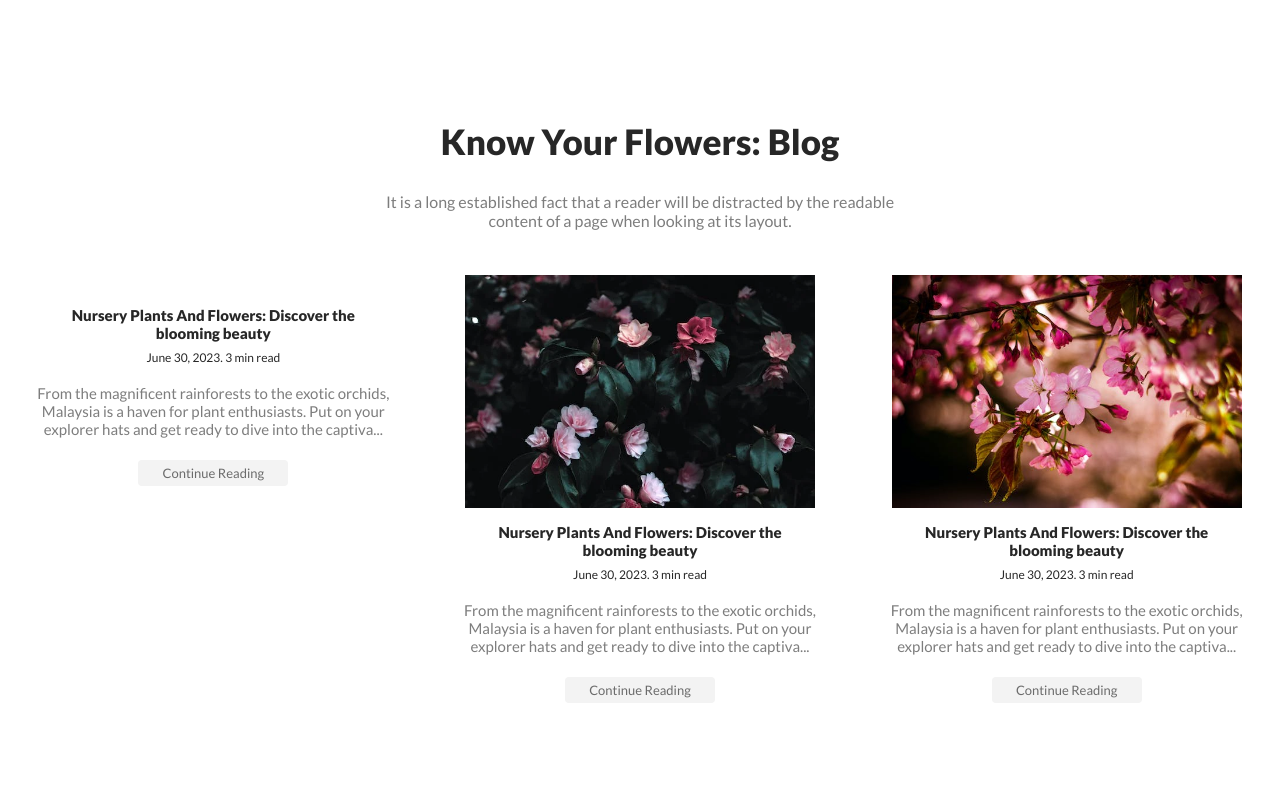
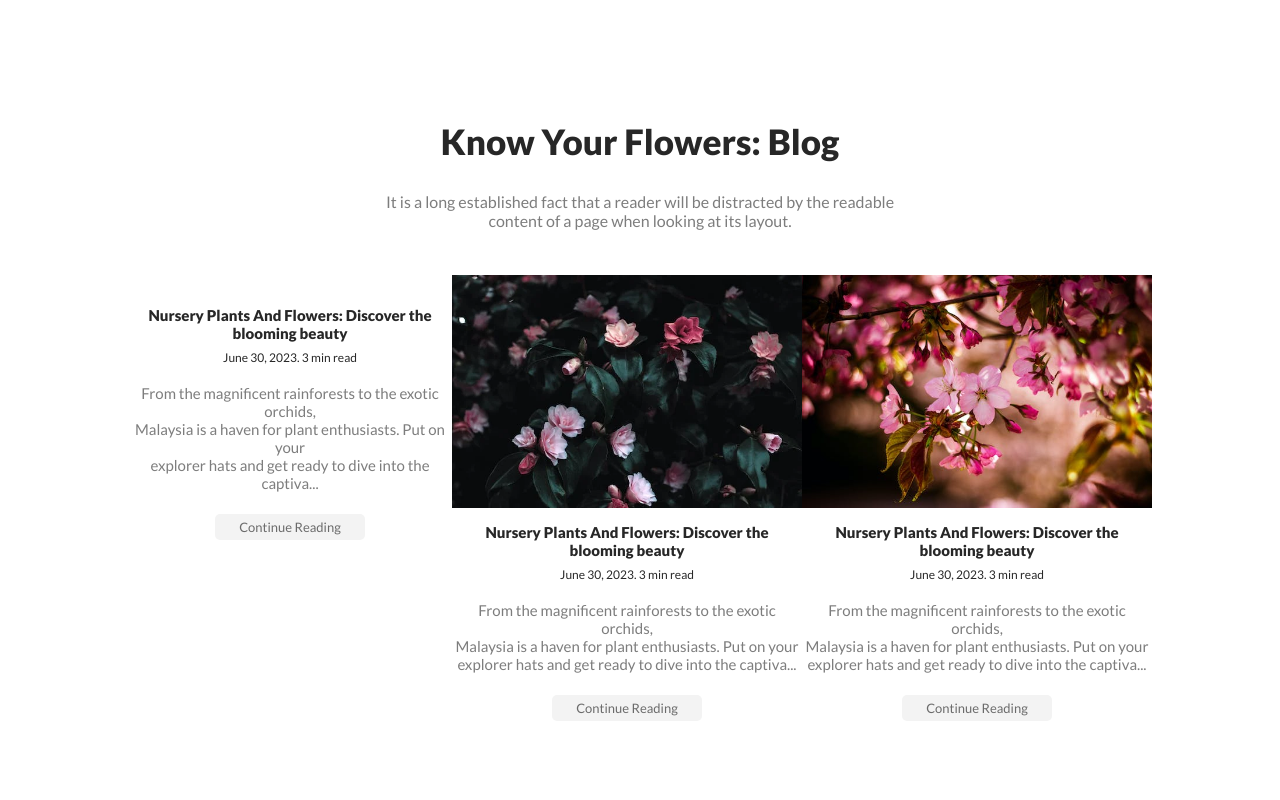
Before and after one commit to labib-code/Flower-shop-assignment-1, a plain HTML site: page index.html in a window 1280 px wide. Shown: the part 1580-2380 px from the top of the page. Drawn offline with Linux system fonts and the light colour scheme.

Commit message:
setting with to bonus section

```diff
--- a/styles/style.css
+++ b/styles/style.css
@@ -173,12 +173,15 @@ body {
 
 .main-blog-container{
     height: 90vh;
+    width: 80%;
+    margin: 0 auto;
 }
 
 .three-blog-container{
     display: flex;
     align-items: center;
     text-align: center;
+    justify-content: center;
 }
 
 .title-blog{
@@ -236,7 +239,7 @@ body {
     text-decoration: none;
     border-style: none;
     width: 150px;
-    border-radius: 4px;
+    border-radius: 5px;
 
 
 }
```
